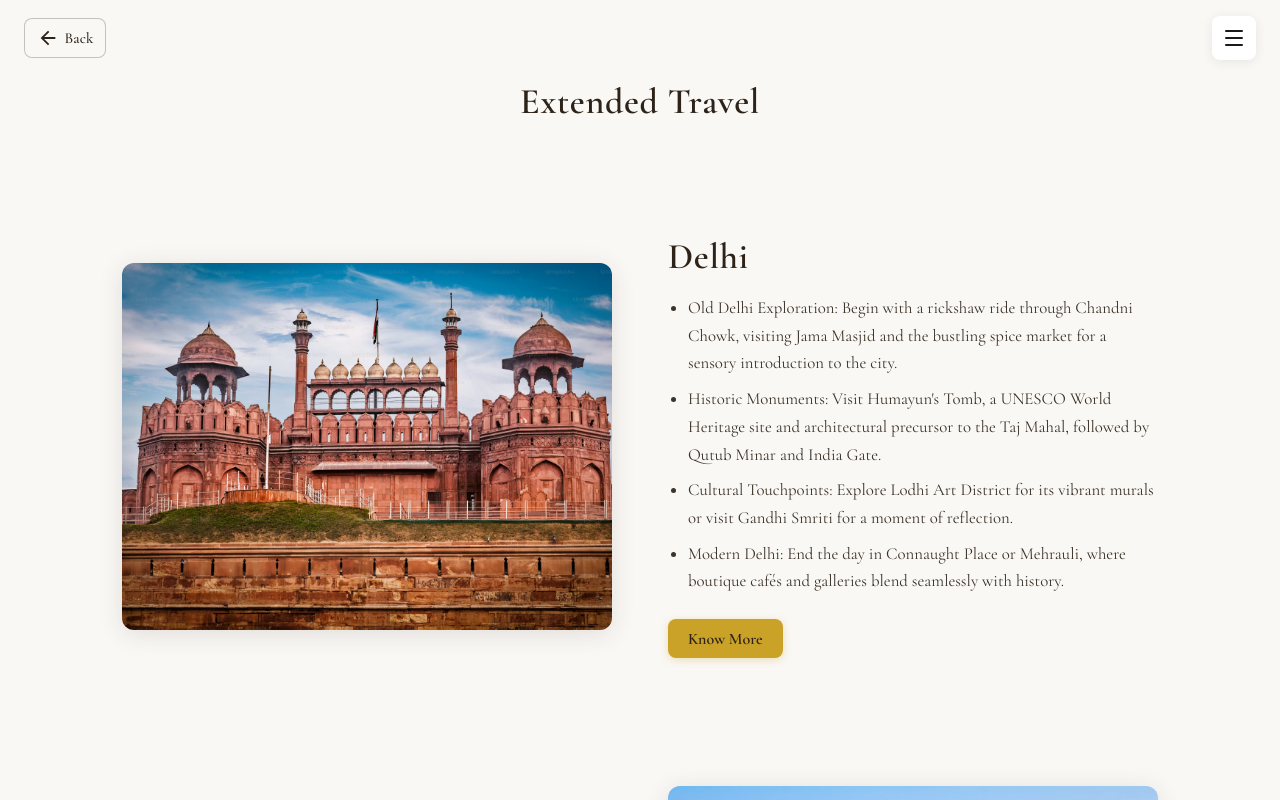
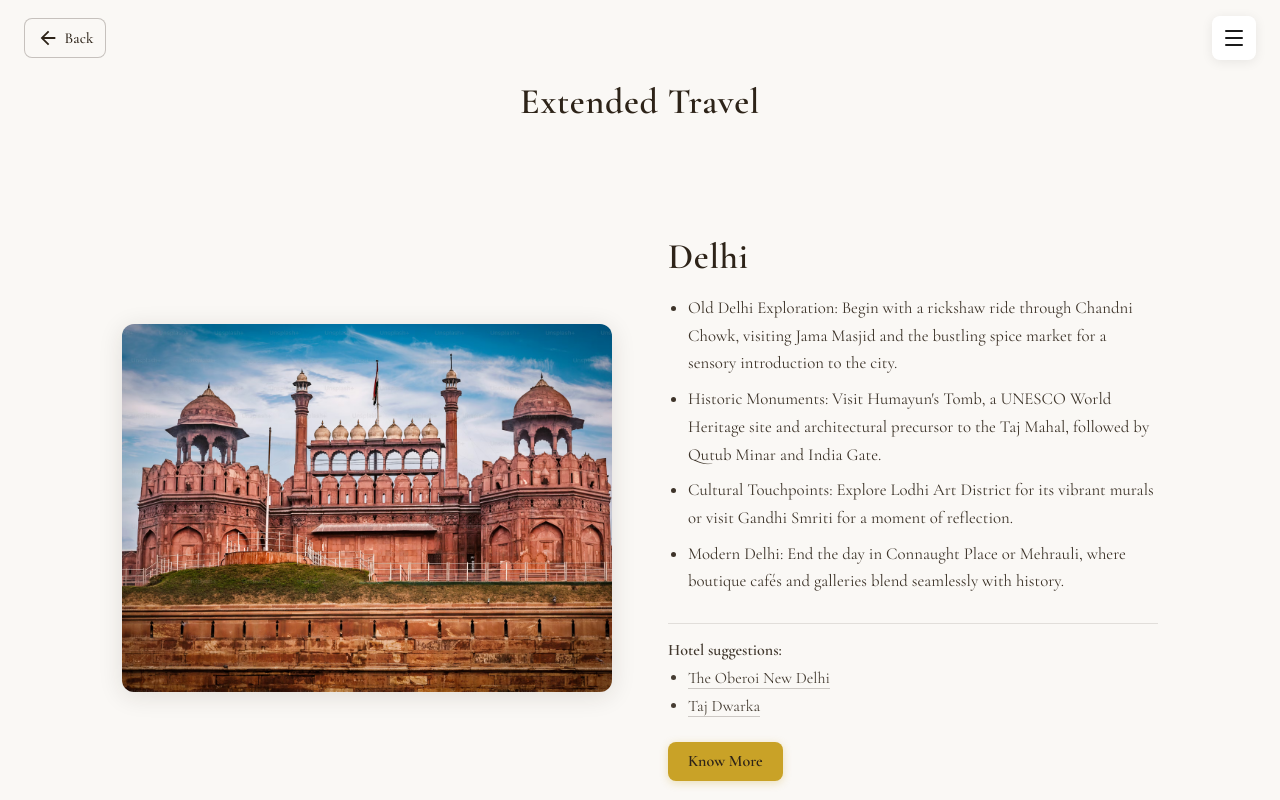
Before and after one commit to motionbyte/happy_birthday_gullu_veena, a React (Vite) app: page /extended-travel in a window 1280 px wide. Shown: the top 800 px of the page. Built offline with nearby package versions, Linux system fonts and the light colour scheme.

Commit message:
asdfasdfas

```diff
--- a/src/pages/ExtendedTravelPage/components/TravelSection/TravelSection.module.css
+++ b/src/pages/ExtendedTravelPage/components/TravelSection/TravelSection.module.css
@@ -66,6 +66,56 @@
   margin-bottom: 0;
 }
 
+.suggestionsWrap {
+  margin-top: 0.75rem;
+  padding-top: 1rem;
+  border-top: 1px solid rgba(45, 35, 24, 0.12);
+}
+
+.suggestionsLabel {
+  display: block;
+  font-size: clamp(0.9rem, 1.8vw, 1rem);
+  font-weight: 600;
+  color: var(--warm);
+  opacity: 0.9;
+  margin-bottom: 0.35rem;
+}
+
+.suggestionsList {
+  margin: 0;
+  padding-left: 1.25rem;
+  list-style: disc;
+  color: var(--warm);
+  opacity: 0.88;
+  font-size: clamp(0.9rem, 1.8vw, 1rem);
+  line-height: 1.5;
+}
+
+.suggestionsList li {
+  margin-bottom: 0.25rem;
+}
+
+.suggestionsList li:last-child {
+  margin-bottom: 0;
+}
+
+.suggestionLink {
+  color: var(--warm);
+  text-decoration: none;
+  border-bottom: 1px solid rgba(45, 35, 24, 0.25);
+  transition: opacity 0.2s ease, border-color 0.2s ease;
+}
+
+.suggestionLink:hover {
+  opacity: 0.85;
+  border-bottom-color: rgba(45, 35, 24, 0.5);
+}
+
+.suggestionLink:focus-visible {
+  outline: 2px solid var(--warm);
+  outline-offset: 2px;
+}
+
 .knowMoreBtn {
   display: inline-flex;
   align-items: center;
--- a/src/pages/ExtendedTravelPage/components/TravelSection/TravelSection.tsx
+++ b/src/pages/ExtendedTravelPage/components/TravelSection/TravelSection.tsx
@@ -9,10 +9,14 @@ export function TravelSection({
   orientation,
   title,
   description,
+  suggestions,
   knowMoreUrl,
 }: TravelSectionProps) {
   const sectionClass = orientation === 'right' ? `${styles.section} ${styles.orientationRight}` : styles.section
   const titleId = `travel-title-${id}`
+
+  const getMapsUrl = (query: string) =>
+    `https://www.google.com/maps/search/?api=1&query=${encodeURIComponent(`${query} ${title}`)}`
 
   return (
     <section className={sectionClass} aria-labelledby={titleId}>
@@ -28,6 +32,25 @@ export function TravelSection({
             <li key={i}>{line}</li>
           ))}
         </ul>
+        {suggestions && suggestions.length > 0 && (
+          <div className={styles.suggestionsWrap}>
+            <span className={styles.suggestionsLabel}>Hotel suggestions:</span>
+            <ul className={styles.suggestionsList}>
+              {suggestions.map((hotel, i) => (
+                <li key={i}>
+                  <a
+                    href={getMapsUrl(hotel)}
+                    target="_blank"
+                    rel="noopener noreferrer"
+                    className={styles.suggestionLink}
+                  >
+                    {hotel}
+                  </a>
+                </li>
+              ))}
+            </ul>
+          </div>
+        )}
         {knowMoreUrl ? (
           <a href={knowMoreUrl} target="_blank" rel="noopener noreferrer" className={styles.knowMoreBtn}>
             Know More
--- a/src/pages/ExtendedTravelPage/data/extendedTravelData.json
+++ b/src/pages/ExtendedTravelPage/data/extendedTravelData.json
@@ -10,6 +10,7 @@
       "Cultural Touchpoints: Explore Lodhi Art District for its vibrant murals or visit Gandhi Smriti for a moment of reflection.",
       "Modern Delhi: End the day in Connaught Place or Mehrauli, where boutique cafés and galleries blend seamlessly with history."
     ],
+    "suggestions": ["The Oberoi New Delhi", "Taj Dwarka"],
     "knowMoreUrl": ""
   },
   {
@@ -23,6 +24,7 @@
       "Itmad-ud-Daulah's Tomb: Often called the 'Baby Taj,' this delicate marble mausoleum showcases intricate inlay work.",
       "Mehtab Bagh: Conclude with sunset views of the Taj Mahal from across the Yamuna River, a perfect photo opportunity."
     ],
+    "suggestions": ["Oberoi Amar Villas", "ITC Mughal"],
     "knowMoreUrl": ""
   },
   {
@@ -37,6 +39,7 @@
       "Rao Jodha Desert Rock Park: A scenic walk through restored desert landscapes beneath the fort's ramparts.",
       "Umaid Bhawan Palace museum: the residence to the Royals."
     ],
+    "suggestions": ["Taj Umaid Bhawan Palace", "Taj Hari Mahal"],
     "knowMoreUrl": ""
   },
   {
@@ -51,6 +54,7 @@
       "Saheliyon-ki-Bari: A peaceful garden built for royal maidens, featuring fountains and marble pavilions.",
       "Local Markets: Browse for miniature paintings, silver jewelry, and handwoven textiles in the old city lanes."
     ],
+    "suggestions": ["Taj Lake Palace", "Leela Palace", "Trident"],
     "knowMoreUrl": ""
   }
 ]
--- a/src/pages/ExtendedTravelPage/data/extendedTravelData.ts
+++ b/src/pages/ExtendedTravelPage/data/extendedTravelData.ts
@@ -16,6 +16,7 @@ export const extendedTravelData: ExtendedTravelItem[] = [
       'Cultural Touchpoints: Explore Lodhi Art District for its vibrant murals or visit Gandhi Smriti for a moment of reflection.',
       'Modern Delhi: End the day in Connaught Place or Mehrauli, where boutique cafés and galleries blend seamlessly with history.',
     ],
+    suggestions: ['The Oberoi New Delhi', 'Taj Dwarka'],
     knowMoreUrl: '',
   },
   {
@@ -29,6 +30,7 @@ export const extendedTravelData: ExtendedTravelItem[] = [
       'Itmad-ud-Daulah\'s Tomb: Often called the \'Baby Taj,\' this delicate marble mausoleum showcases intricate inlay work.',
       'Mehtab Bagh: Conclude with sunset views of the Taj Mahal from across the Yamuna River, a perfect photo opportunity.',
     ],
+    suggestions: ['Oberoi Amar Villas', 'ITC Mughal'],
     knowMoreUrl: '',
   },
   {
@@ -43,6 +45,7 @@ export const extendedTravelData: ExtendedTravelItem[] = [
       'Rao Jodha Desert Rock Park: A scenic walk through restored desert landscapes beneath the fort\'s ramparts.',
       'Umaid Bhawan Palace museum: the residence to the Royals.',
     ],
+    suggestions: ['Taj Umaid Bhawan Palace', 'Taj Hari Mahal'],
     knowMoreUrl: '',
   },
   {
@@ -57,6 +60,7 @@ export const extendedTravelData: ExtendedTravelItem[] = [
       'Saheliyon-ki-Bari: A peaceful garden built for royal maidens, featuring fountains and marble pavilions.',
       'Local Markets: Browse for miniature paintings, silver jewelry, and handwoven textiles in the old city lanes.',
     ],
+    suggestions: ['Taj Lake Palace', 'Leela Palace', 'Trident'],
     knowMoreUrl: '',
   },
 ]
--- a/src/pages/ExtendedTravelPage/types.ts
+++ b/src/pages/ExtendedTravelPage/types.ts
@@ -6,5 +6,6 @@ export type ExtendedTravelItem = {
   orientation: TravelSectionOrientation
   title: string
   description: string[]
+  suggestions?: string[]
   knowMoreUrl?: string
 }
```
